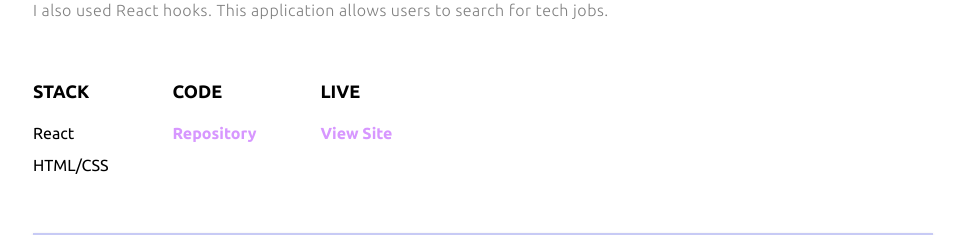
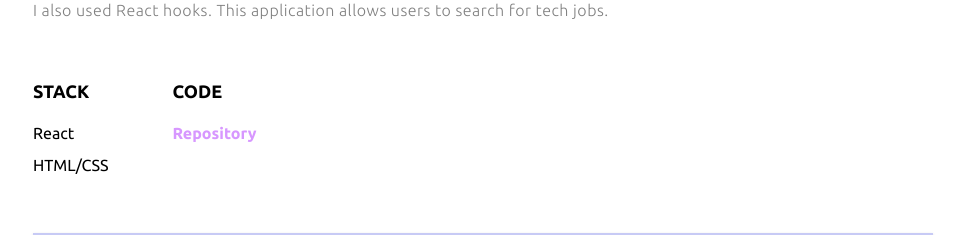
Before and after one commit to mabdulul/Mulkportfolio, a React (Create React App) app: page /github in a window 1280 px wide. Shown: the part 347-582 px from the top of the page, without its empty margins (57-1022 px from the left). Built offline with nearby package versions, Linux system fonts and the light colour scheme.

Commit message:
Update ProjectTwo.js

```diff
--- a/src/ProjectTwo.js
+++ b/src/ProjectTwo.js
@@ -55,21 +55,7 @@ const ProjectTwo = () => {
 									</a>
 								</li>
 							</ul>
-							<ul>
-								<li className='pj_title'>
-									<span>Live</span>
-								</li>
-								<li>
-									<a
-										className='aLink'
-										target='_blank'
-										rel='noopener noreferrer'
-										href='https://mulk-github.netlify.app/'
-									>
-										View Site
-									</a>
-								</li>
-							</ul>
+
 						</div>
 
 						<Slider {...settings}>
```
